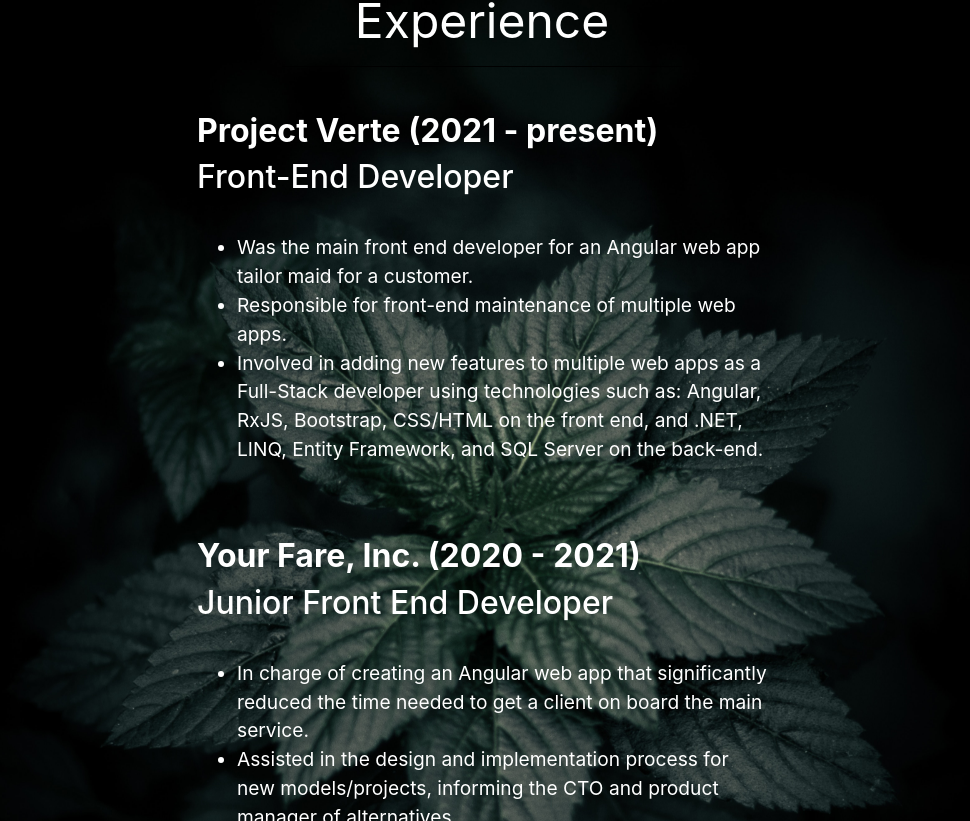
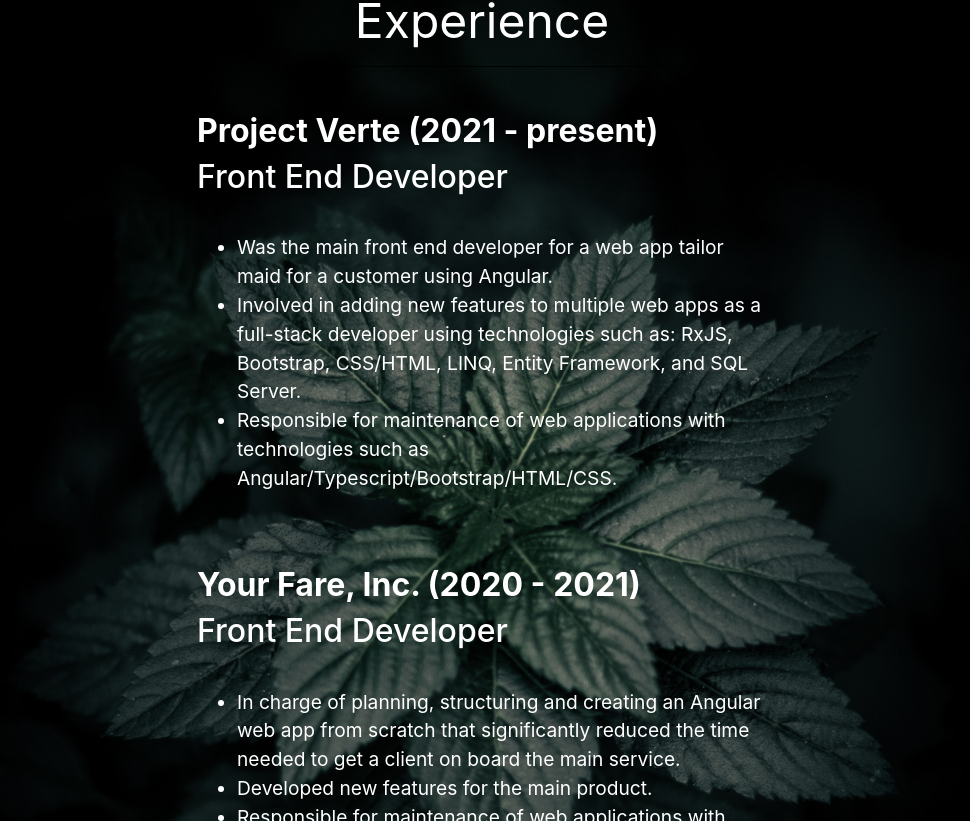
Before and after one commit to RonYanku/homepage, a React (Create React App) app: page / in a window 1280 px wide. Shown: the part 1479-2300 px from the top of the page, without its empty margins (158-1128 px from the left). Built offline with nearby package versions, Linux system fonts and the light colour scheme.

Commit message:
small changes

```diff
--- a/src/Components/PortfolioExperience.js
+++ b/src/Components/PortfolioExperience.js
@@ -38,13 +38,14 @@ const PortfolioExperience = () => {
         <h2>
           <strong>Project Verte (2021 - present)</strong>
         </h2>
-        <h2>Front-End Developer</h2>
+        <h2>Front End Developer</h2>
         <br />
 
         <ul  className="bullet-point">
-          <li>Was the main front end developer for an Angular web app tailor maid for a customer.</li>
-          <li>Responsible for front-end maintenance of multiple web apps. </li>
-          <li>Involved in adding new features to multiple web apps as a  Full-Stack developer using technologies such as: Angular, RxJS, Bootstrap, CSS/HTML on the front end, and .NET, LINQ, Entity Framework, and SQL Server on the back-end.</li>
+          <li>Was the main front end developer for a web app tailor maid for a customer using Angular.</li>
+          <li>Involved in adding new features to multiple web apps as a full-stack developer using technologies
+such as:  RxJS, Bootstrap, CSS/HTML, LINQ, Entity Framework, and SQL Server. </li>
+          <li>Responsible for maintenance of web applications with technologies such as Angular/Typescript/Bootstrap/HTML/CSS.</li>
         </ul>
 
         <br />
@@ -53,13 +54,13 @@ const PortfolioExperience = () => {
         <h2>
           <strong>Your Fare, Inc. (2020 - 2021)</strong>
         </h2>
-        <h2>Junior Front End Developer</h2>
+        <h2>Front End Developer</h2>
         <br />
 
         <ul  className="bullet-point">
-          <li> In charge of creating an Angular web app that significantly reduced the time needed to get a client on board the main service.</li>
-          <li> Assisted in the design and implementation process for new models/projects, informing the CTO and product manager of alternatives. </li>
-          <li>  Responsible for maintenance of web applications with technologies such as Angular/Typescript/Bootstrap/HTML/CSS.</li>
+          <li> In charge of planning, structuring and creating an Angular web app from scratch  that significantly reduced the time needed to get a client on board the main service.</li>
+          <li> Developed new features for the main product. </li>
+          <li> Responsible for maintenance of web applications with technologies such as Angular/Typescript/Bootstrap/HTML/CSS.</li>
         </ul>
 
       </Container>
--- a/src/Components/PortfolioProjects.js
+++ b/src/Components/PortfolioProjects.js
@@ -64,7 +64,6 @@ const PortfolioProjects = () => {
                   title = "Developer Portfolio"
                   description = "This online portfolio is a place to display my projects and allow anyone to easily send me a message. Built with React"
                   github = "https://github.com/RonYanku/homepage"
-                  link = "https://ronyanku.github.io/homepage/"
                   modal = "This online portfolio is a place to display my projects and allow anyone to easily send me a message. It is built using React"
                   badges = {portfolioBadges}
               />
@@ -73,7 +72,6 @@ const PortfolioProjects = () => {
                   title = "Sauce Edge"
                   description = "A sausage restaurant app. you can authenticate, browse the menu, then order. built with React."
                   github = "https://github.com/RonYanku/SauceEdge"
-                  link = "https://sauce-edge.web.app/"
                   modal = "A sausage restaurant app. you can authenticate, browse the menu, then order. built with React."
                   badges = {SauceEdgeBadges}
               />
@@ -82,7 +80,6 @@ const PortfolioProjects = () => {
                   title = "Eats Easy"
                   description = "EatsEasy is a system that connects clients and restaurants, and makes life easier for both. Built with Spring (Java) and React Native"
                   github = "https://github.com/orgs/eats-easy/dashboard"
-
                   modal = "EatsEasy is a system that connects clients and restaurants. It helps clients to find the place to eat in, and place an order,track it from anywhere, and pay instantly. It helps restaurant’s staff manage order queues, keeping the menu updated and serving clients the best way they can. Built with Spring (Java) and React Native"
                   badges = {EatsEasyBadges}
               />
```
